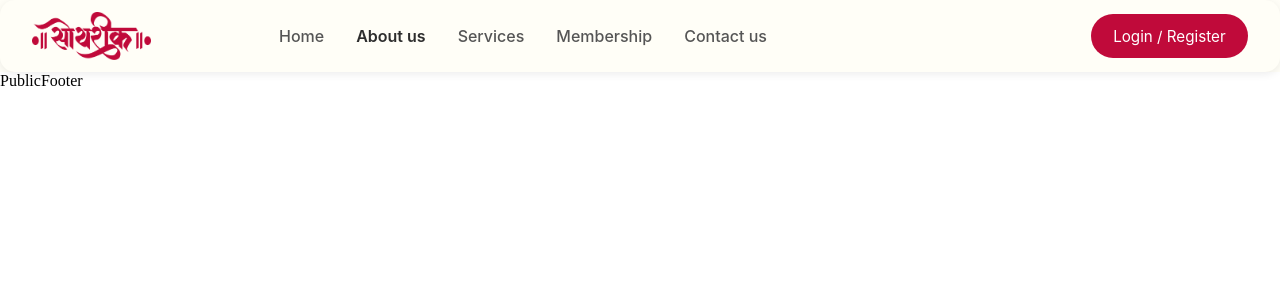
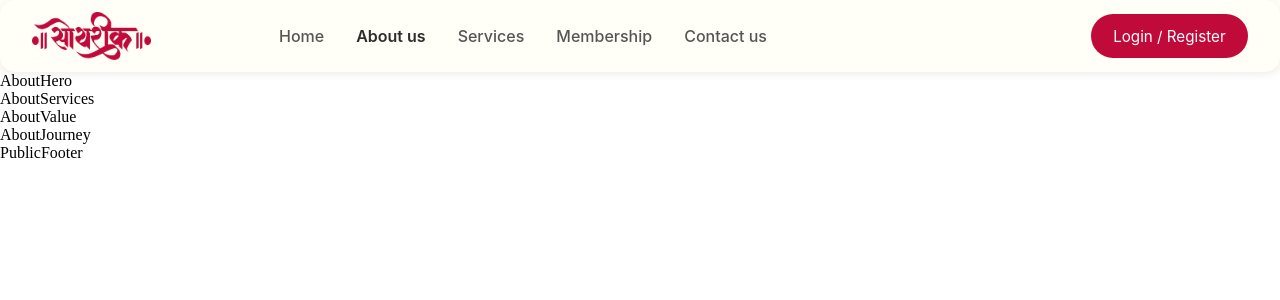
Before and after one commit to pentasoftwareconsultancy/matrimony-frontend-v3, a React (Vite) app: page /about in a window 1280 px wide. Shown: the top 300 px of the page. Built offline with nearby package versions, Linux system fonts and the light colour scheme.

Commit message:
changes in about

```diff
--- a/src/App.jsx
+++ b/src/App.jsx
@@ -3,7 +3,7 @@ import {Routes, Route} from 'react-router-dom'
 import HomePage from './pages/publicPages/HomePage'
 import PublicNavbar from './components/public/publicNavbar/PublicNavbar'
 import PublicFooter from './components/public/publicFooter/PublicFooter'
-
+import AboutPage from './pages/publicPages/AboutPage'
 
 function App() {
   return (
@@ -11,7 +11,7 @@ function App() {
       <PublicNavbar />
       <Routes>
       <Route path="/" element={<HomePage />} />
-
+        <Route path="/about" element={<AboutPage />} />
     </Routes>
       <PublicFooter />
     </div>
--- /dev/null
+++ b/src/components/public/about/aboutHero/AboutHero.jsx
@@ -0,0 +1,9 @@
+import React from 'react'
+
+function AboutHero() {
+  return (
+    <div>AboutHero</div>
+  )
+}
+
+export default AboutHero
--- /dev/null
+++ b/src/components/public/about/aboutJourney/AboutJourney.jsx
@@ -0,0 +1,9 @@
+import React from 'react'
+
+function AboutJourney() {
+  return (
+    <div>AboutJourney</div>
+  )
+}
+
+export default AboutJourney
--- /dev/null
+++ b/src/components/public/about/aboutServices/AboutServices.jsx
@@ -0,0 +1,9 @@
+import React from 'react'
+
+function AboutServices() {
+  return (
+    <div>AboutServices</div>
+  )
+}
+
+export default AboutServices
--- /dev/null
+++ b/src/components/public/about/aboutValue/AboutValue.jsx
@@ -0,0 +1,9 @@
+import React from 'react'
+
+function AboutValue() {
+  return (
+    <div>AboutValue</div>
+  )
+}
+
+export default AboutValue
--- /dev/null
+++ b/src/pages/publicPages/AboutPage.jsx
@@ -0,0 +1,18 @@
+import React from 'react'
+import AboutHero from '../../components/public/about/aboutHero/AboutHero'
+import AboutServices from '../../components/public/about/aboutServices/AboutServices'
+import AboutValue from '../../components/public/about/aboutValue/AboutValue'
+import AboutJourney from '../../components/public/about/aboutJourney/AboutJourney'
+
+function AboutPage() {
+  return (
+    <div>
+        <AboutHero />
+        <AboutServices />
+        <AboutValue />
+        <AboutJourney />
+    </div>
+  )
+}
+
+export default AboutPage
```
Also changed, not shown: src/components/public/about/aboutHero/AboutHero.module.css (added), src/components/public/about/aboutJourney/AboutJourney.module.css (added), src/components/public/about/aboutServices/AboutServices.module.css (added), src/components/public/about/aboutValue/AboutValue.module.css (added).
